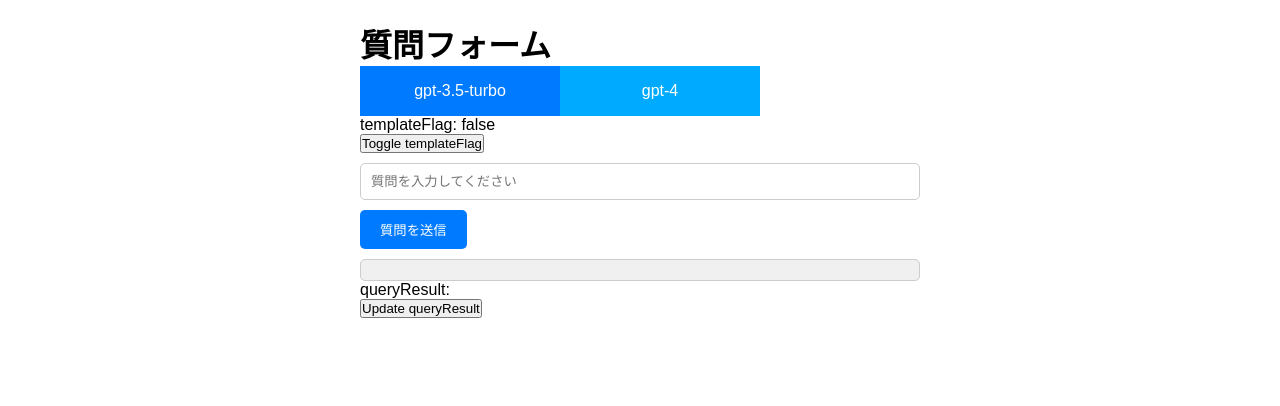
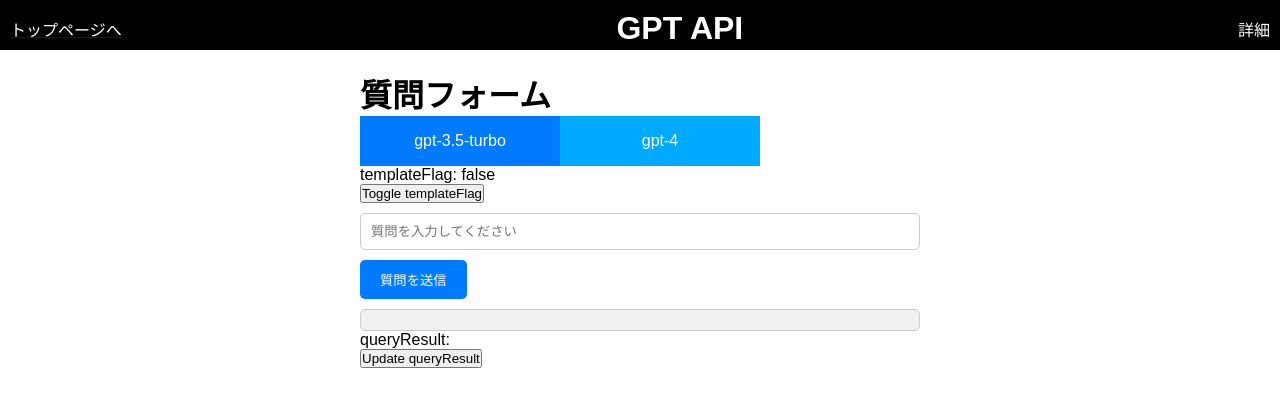
Before and after one commit to toramine/gpt_application, a Next.js app: page /gpt in a window 1280 px wide. Shown: the top 406 px of the page. Built offline with nearby package versions, Linux system fonts and the light colour scheme.

Commit message:
トップバーコンポーネントをページに追加 実装内容をコメントアウトで記述

```diff
--- a/components/Topbar.js
+++ b/components/Topbar.js
@@ -4,6 +4,7 @@
 
 export default function TopBar({ pageTitle }) {
   return (
+    <div className={styles.topbar}>
       <div className={styles.container}>
         <div className={styles.wrapper}>
           <Link href="/">
@@ -13,5 +14,6 @@
           <div className={styles.text}>詳細</div>
         </div>
       </div>
+    </div>
   );
 }
--- a/components/Topbar.module.css
+++ b/components/Topbar.module.css
@@ -1,4 +1,8 @@
 /* .container */
+.topbar {
+  height: 50px;
+}
+
 .container {
   position: fixed;
   top: 0;
@@ -7,14 +11,14 @@
   background-color: black;
   color: white;
   padding: 10px;
-  height: 20px;
+  height: 50px;
 }
 
 /* .wrapper */
 .wrapper {
   display: flex;
   align-items: center;
-  justify-content: center;
+  justify-content: space-between;
 }
 
 /* .text */
--- a/pages/gpt.js
+++ b/pages/gpt.js
@@ -1,6 +1,7 @@
 import { useState } from "react";
 import TemplateFalse from "../components/TemplateFalse";
 import TemplateTrue from "../components/TemplateTrue";
+import Topbar from "../components/Topbar";
 import styles from "../styles/Gpt.module.css";
 
 const Gpt = () => {
@@ -25,9 +26,17 @@
   const handleSubmit = () => {
     const responseText = `選択: ${selectedButton}, 質問: ${question}`;
     setResponse(responseText);
+    // バリデーションを設定する
+    // 質問を送信する
+    // レスポンスをupdateQueryResultに格納する
+    // レスポンスを待つ間は実行中を表示
   };
 
   return (
+    <div>
+      <div className={styles.topbar}>
+        <Topbar pageTitle="GPT API" />
+      </div>
       <div className={styles.container}>
         <h1>質問フォーム</h1>
         <div className={styles.buttons}>
@@ -53,7 +62,10 @@
         {templateFlag ? (
           <TemplateTrue />
         ) : (
-        <TemplateFalse templateFlag={templateFlag} setQuestion={setQuestion} />
+          <TemplateFalse
+            templateFlag={templateFlag}
+            setQuestion={setQuestion}
+          />
         )}
         <button className={styles["submit-button"]} onClick={handleSubmit}>
           質問を送信
@@ -68,6 +80,7 @@
           </button>
         </div>
       </div>
+    </div>
   );
 };
 
--- a/styles/Gpt.module.css
+++ b/styles/Gpt.module.css
@@ -1,4 +1,3 @@
-
 .container {
     max-width: 600px;
     margin: 0 auto;
```
Lines whose indentation alone changed are shown as unchanged.
